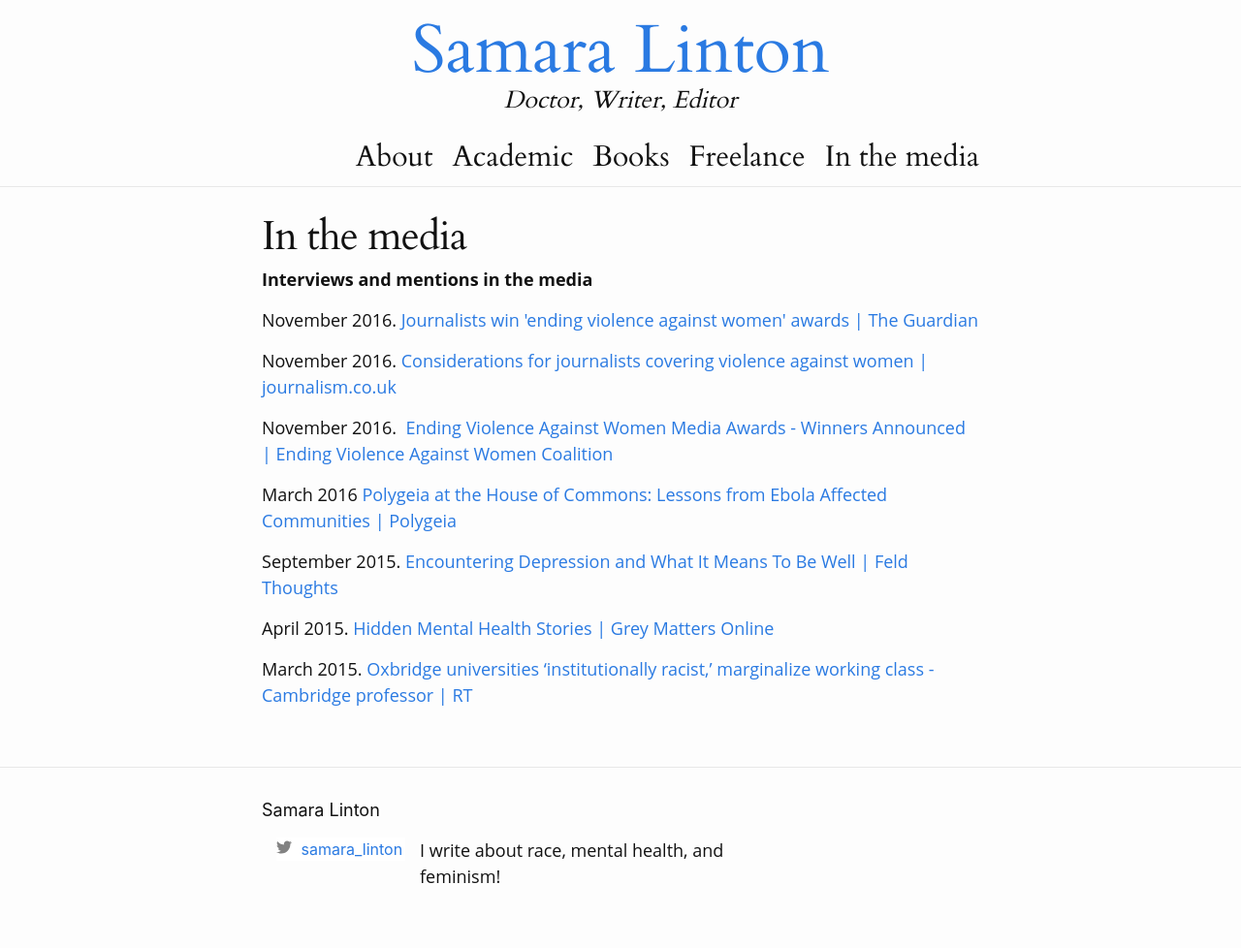
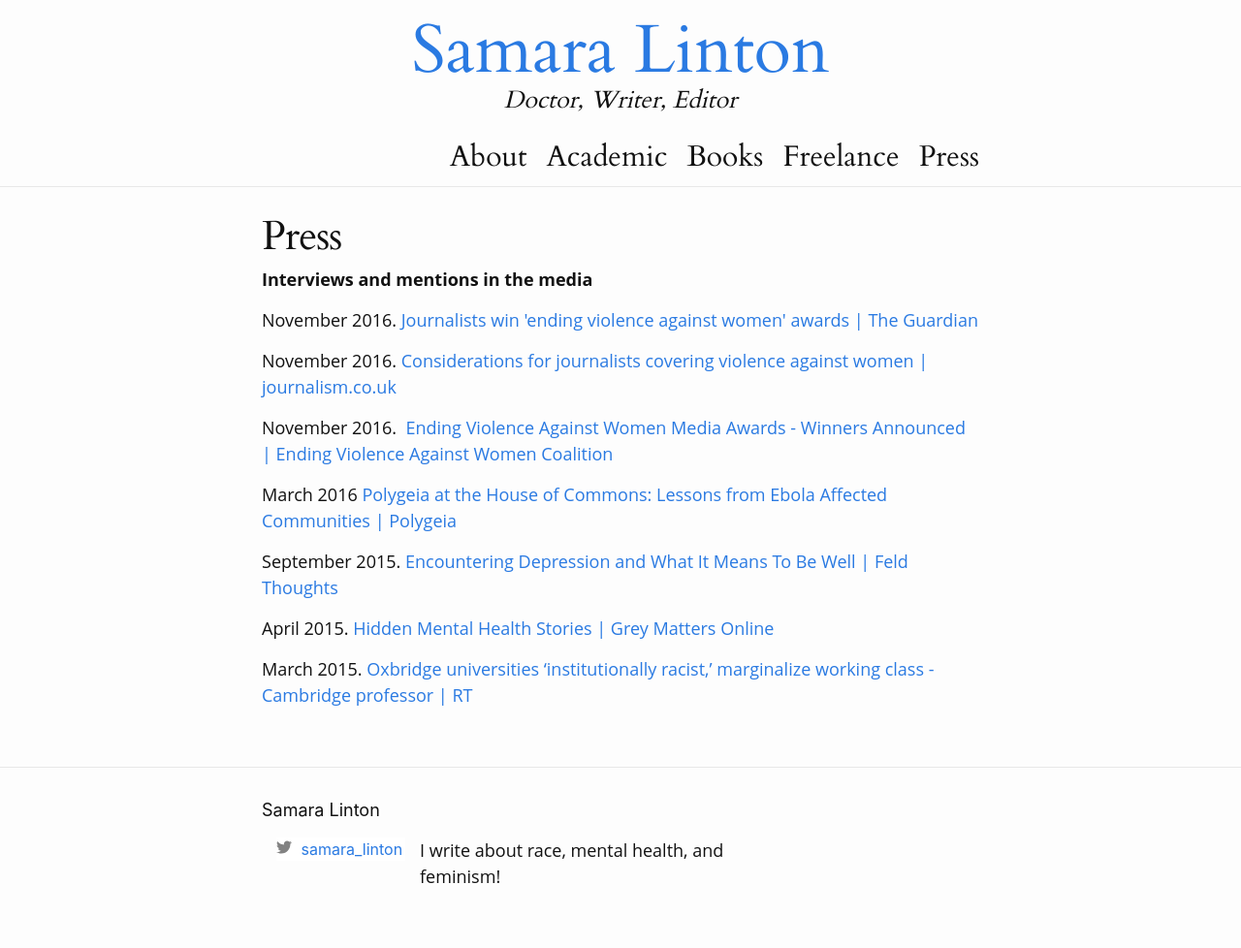
Before and after one commit to samaralinton/samaralinton.github.io, a Jekyll site: the page built from press.md, in a window 1280 px wide. Shown: the whole page at 97% size. Built offline with Jekyll 4.4.1, drawn with Linux system fonts in a browser that asks for light colours.

Commit message:
in the media -> Press

```diff
--- a/in-the-media.md
+++ b/press.md
@@ -1,7 +1,7 @@
 ---
 layout: page
-title: In the media
-permalink: /in-the-media/
+title: Press
+permalink: /press/
 ---
 <p><strong>Interviews and mentions in the media </strong></p>
 <p>November 2016. <a href="https://www.theguardian.com/media/greenslade/2016/nov/25/journalists-win-ending-violence-against-women-awards">Journalists win 'ending violence against women' awards | The Guardian</a></p>
```
